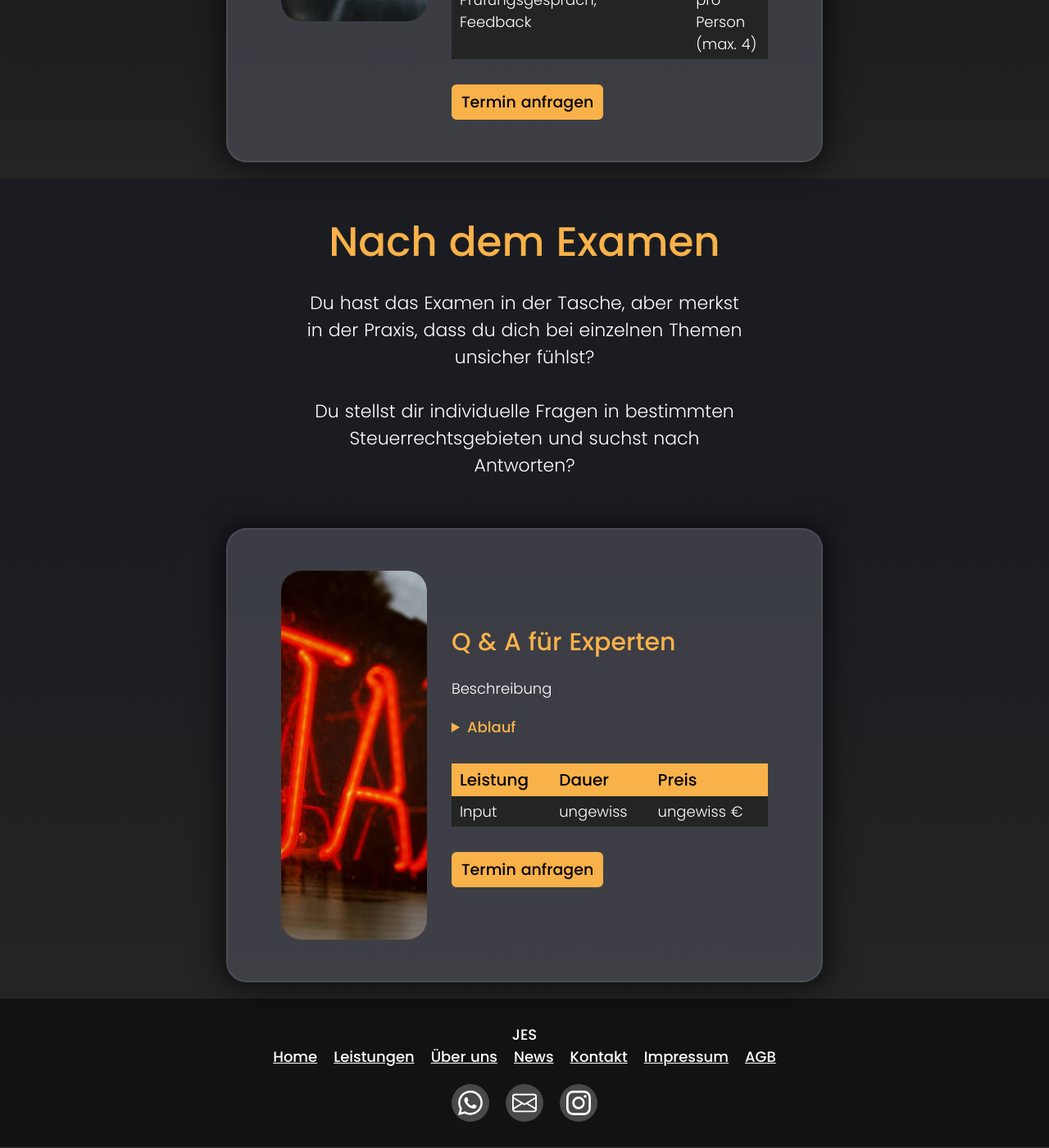
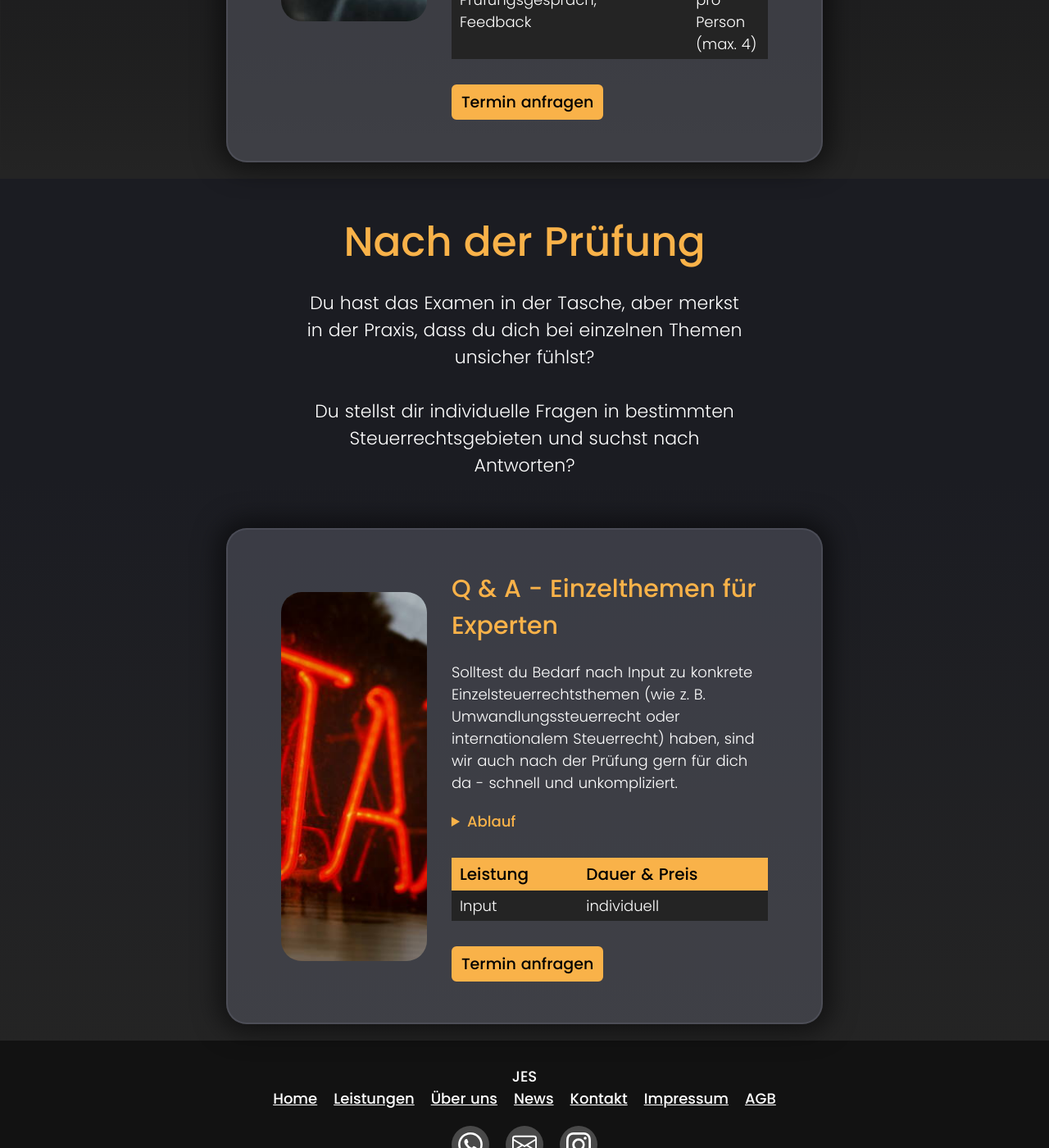
Before and after one commit to Hangman/jespage, a Jekyll site: the page built from leistung.html, in a window 1280 px wide and 1400 px high, scrolled down 4369 px. Shown: the whole window at 82% size. Built offline with Jekyll 4.4.1, drawn with Linux system fonts in a browser that asks for light colours.

Commit message:
Update Leistung NachDemExamen in leistung.html and home.html
Signed-off-by: MissHubbert <sophie_kadach@web.de>

```diff
--- a/_layouts/home.html
+++ b/_layouts/home.html
@@ -28,9 +28,9 @@ layout: default
         </p>
       </div>
       <div class="block-clickable" onclick="location.href='leistung.html#NachDemExamen'">
-        <p class="block-title">Nach dem Examen</p>
+        <p class="block-title">Nach der Steuerberaterprüfung</p>
         <hr class="block-title-text-separator" />
-        <p class="block-text">Q & A für Experten</p>
+        <p class="block-text">Q & A - Einzelthemen für Experten</p>
       </div>
     </div>
   </div>
--- a/leistung.html
+++ b/leistung.html
@@ -241,7 +241,7 @@ headline_small: Das können wir dir bieten.
   <div class="content-body">
     <div class="centered-container">
       <div>
-        <h1 id="NachDemExamen">Nach dem Examen</h1>
+        <h1 id="NachDemExamen">Nach der Prüfung</h1>
         <hr class="invisible-hr" />
         <p class="floating-text">
           Du hast das Examen in der Tasche, aber merkst in der Praxis, dass du dich bei einzelnen Themen unsicher fühlst?<br /><br />Du stellst dir individuelle
@@ -259,13 +259,14 @@ headline_small: Das können wir dir bieten.
         <div class="centered-container">
           <img src="{{ site.baseurl }}/assets/images/nach_dem_examen.jpg" alt="Bild zeigt Leuchtreklame mit dem Text: Tax" class="in-block-left-image" />
           <div class="in-block-right-container">
-            <h2 class="text-align-left">Q & A für Experten</h2>
+            <h2 class="text-align-left">Q & A - Einzelthemen für Experten</h2>
             <hr class="invisible-hr" />
-            <p class="in-block-right-text">Beschreibung</p>
+            <p class="in-block-right-text">Solltest du Bedarf nach Input zu konkrete Einzelsteuerrechtsthemen (wie z. B. Umwandlungssteuerrecht oder internationalem Steuerrecht) haben, sind wir auch nach der Prüfung gern für dich da - schnell und
+              unkompliziert.</p>
             <hr class="invisible-hr" />
             <details>
               <summary>Ablauf</summary>
-              <p class="in-block-right-text">Ablauf</p>
+              <p class="in-block-right-text">Nimm Kontakt zu uns auf, schildere uns deinen Themenwunsch und vereinbare einen Termin zum Online-Coaching, für dich allein oder dein Team. Wir melden uns innerhalb von 24 Stunden mit Termin- und Preisvorschlägen bei dir. </p>
             </details>
             <hr class="invisible-hr" />
             <hr class="invisible-hr" />
@@ -273,15 +274,13 @@ headline_small: Das können wir dir bieten.
               <thead>
                 <tr>
                   <th>Leistung</th>
-                  <th>Dauer</th>
-                  <th>Preis</th>
+                  <th>Dauer & Preis</th>
                 </tr>
               </thead>
               <tbody>
                 <tr>
                   <td>Input</td>
-                  <td>ungewiss</td>
-                  <td>ungewiss &euro;</td>
+                  <td>individuell</td>
                 </tr>
               </tbody>
             </table>
```
